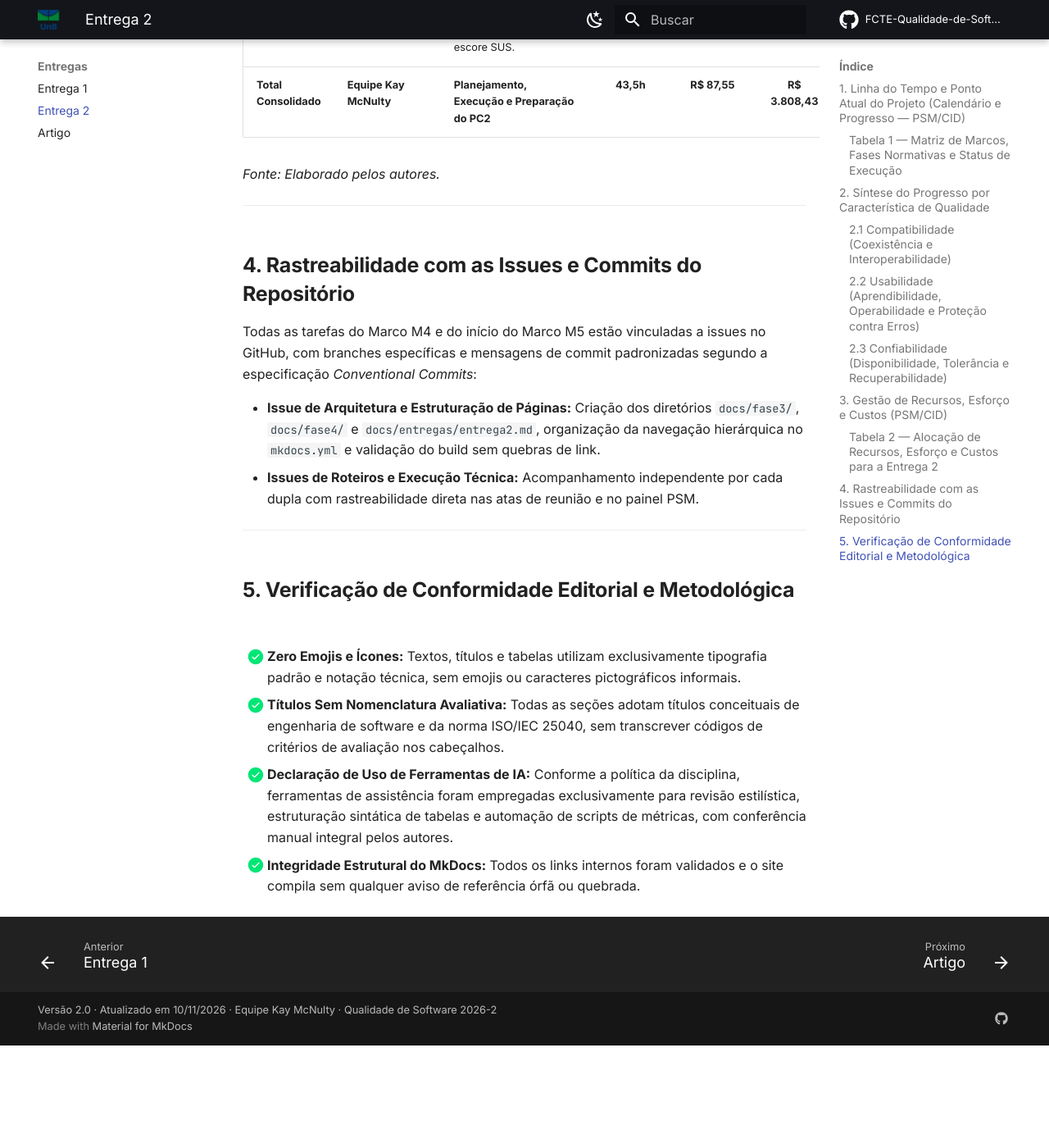
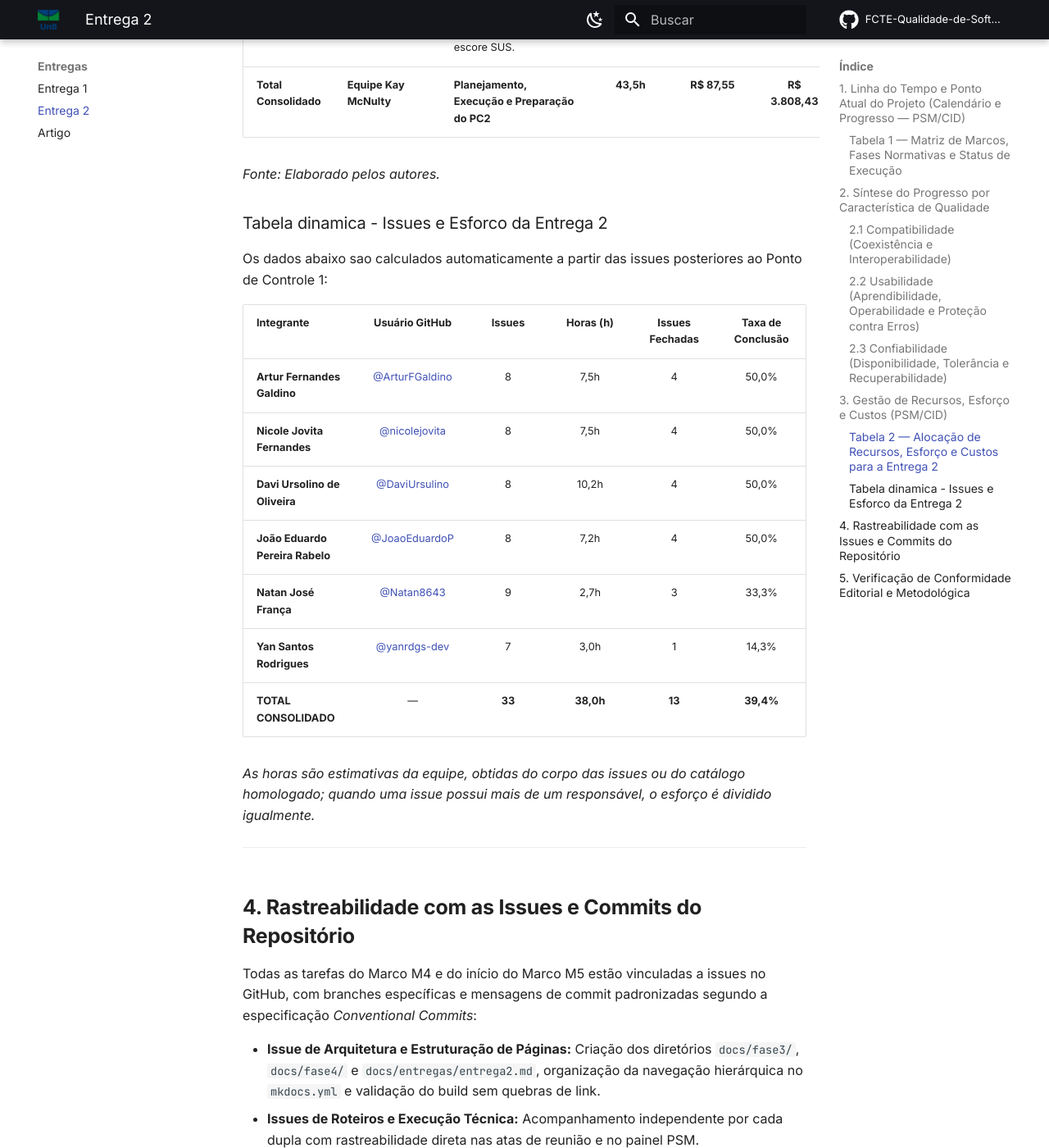
Before and after one commit to FCTE-Qualidade-de-Software-1/2026-2_T02_KAY_MCNULTY, an MkDocs documentation site: the page built from docs/entregas/entrega2.md, in a window 1280 px wide and 1400 px high, scrolled down 4186 px. Shown: the whole window at 82% size. Built offline with MkDocs 1.6.1 and Material for MkDocs 9.7.7, drawn with Linux system fonts in a browser that asks for light colours; comment, search, counter and statistics services are not loaded; before the commit the page ends 5461 px from its top, so only the background shows below that.

Commit message:
fix(metrics): separa PC1, geral e Entrega 2

```diff
--- a/docs/entregas/entrega2.md
+++ b/docs/entregas/entrega2.md
@@ -66,6 +66,12 @@ Mantendo a coerência com a metodologia estabelecida na Entrega 1, os custos sã
 
 *Fonte: Elaborado pelos autores.*
 
+### Tabela dinamica - Issues e Esforco da Entrega 2
+
+Os dados abaixo sao calculados automaticamente a partir das issues posteriores ao Ponto de Controle 1:
+
+--8<-- "process-performance-table-entrega2.md"
+
 ---
 
 ## 4. Rastreabilidade com as Issues e Commits do Repositório
--- /dev/null
+++ b/snippets/process-performance-table-entrega2.md
@@ -0,0 +1,11 @@
+| Integrante | Usuário GitHub | Issues | Horas (h) | Issues Fechadas | Taxa de Conclusão |
+| :--- | :---: | :---: | :---: | :---: | :---: |
+| **Artur Fernandes Galdino** | [@ArturFGaldino](https://github.com/ArturFGaldino) | 8 | 7,5h | 4 | 50,0% |
+| **Nicole Jovita Fernandes** | [@nicolejovita](https://github.com/nicolejovita) | 8 | 7,5h | 4 | 50,0% |
+| **Davi Ursolino de Oliveira** | [@DaviUrsulino](https://github.com/DaviUrsulino) | 8 | 10,2h | 4 | 50,0% |
+| **João Eduardo Pereira Rabelo** | [@JoaoEduardoP](https://github.com/JoaoEduardoP) | 8 | 7,2h | 4 | 50,0% |
+| **Natan José França** | [@Natan8643](https://github.com/Natan8643) | 9 | 2,7h | 3 | 33,3% |
+| **Yan Santos Rodrigues** | [@yanrdgs-dev](https://github.com/yanrdgs-dev) | 7 | 3,0h | 1 | 14,3% |
+| **TOTAL CONSOLIDADO** | — | **33** | **38,0h** | **13** | **39,4%** |
+
+*As horas são estimativas da equipe, obtidas do corpo das issues ou do catálogo homologado; quando uma issue possui mais de um responsável, o esforço é dividido igualmente.*
```
Also changed, not shown: docs/gestao/metricas-psm.md (+6 -0 lines), snippets/contributions-summary-geral.md (added, +9 -0 lines), 4 other files.
